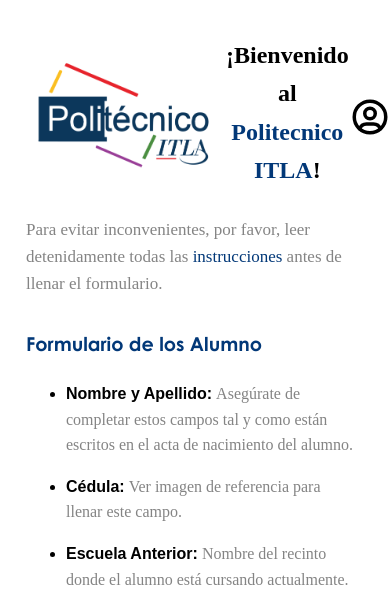
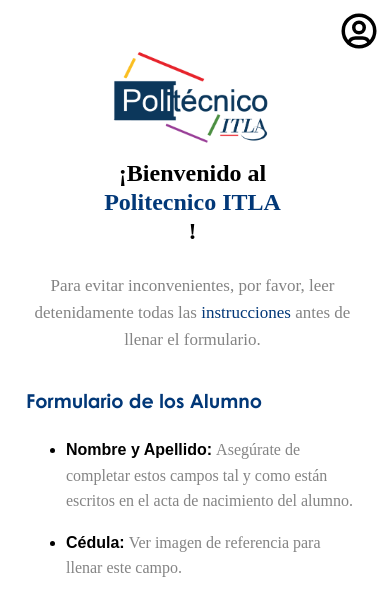
Before and after one commit to fulviomoya/condor_project, a PHP site: page /Dashboard_index/ in a window 390 px wide. Shown: the top 594 px of the page. Run offline with PHP 8.4, Linux system fonts and the light colour scheme; some web fonts are replaced.

Commit message:
arregle algo del responsive

```diff
--- a/style.css
+++ b/style.css
@@ -225,8 +225,39 @@
                 width: 90%;
             }
 
+            .header {
+                flex-direction: column;
+                align-items: center;
+                text-align: center;
+            }
+
+            .header img {
+                width: 180px; /* Logo más pequeño */
+                height: auto;
+                margin-bottom: 10px;
+            }
+
+            .header svg {
+                position: absolute;
+                top: 10px;
+                right: 10px;
+                cursor: pointer;
+                z-index: 10;
+                transition: transform 0.3s ease;
+            }
+
+            .header svg:hover {
+                transform: scale(1.1);
+            }
+        }
+
             h1 {
                 font-size: 1.5rem;
+                line-height: 1.2;
+            }
+
+            h1 span {
+                display: block; /* Hace que el texto se divida en dos líneas */
             }
 
             .button-container {
@@ -236,7 +267,8 @@
             .btn {
                 width: 100%;
             }
-            .instructions{
+
+            .instructions {
                 width: 100%;
+                text-align: center;
             }
-        }
```
